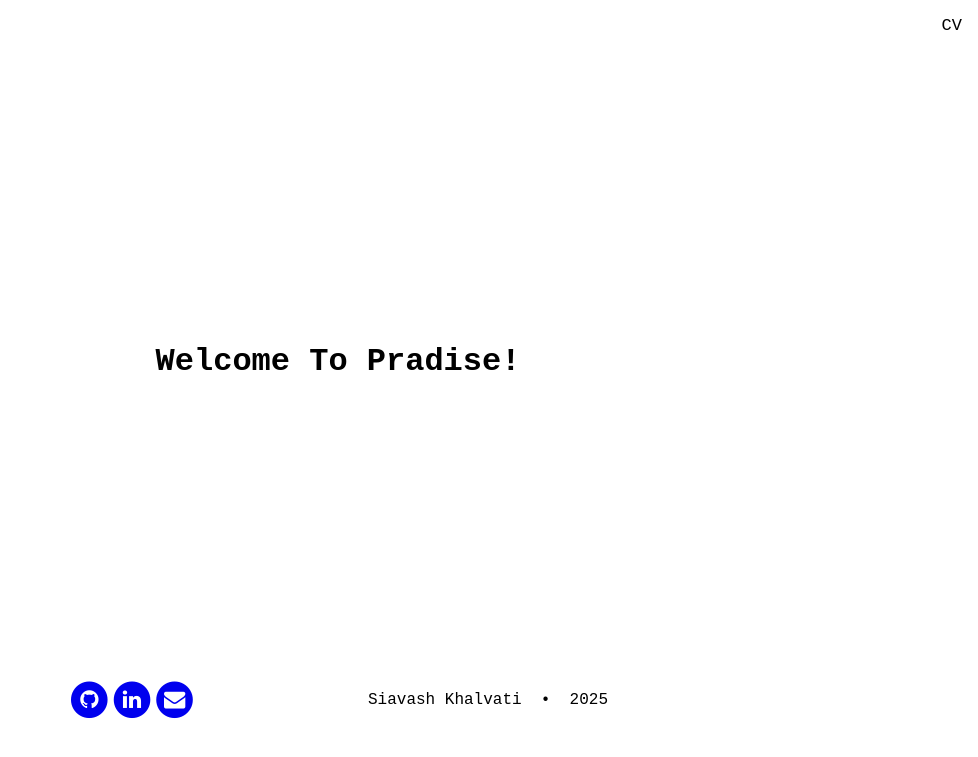
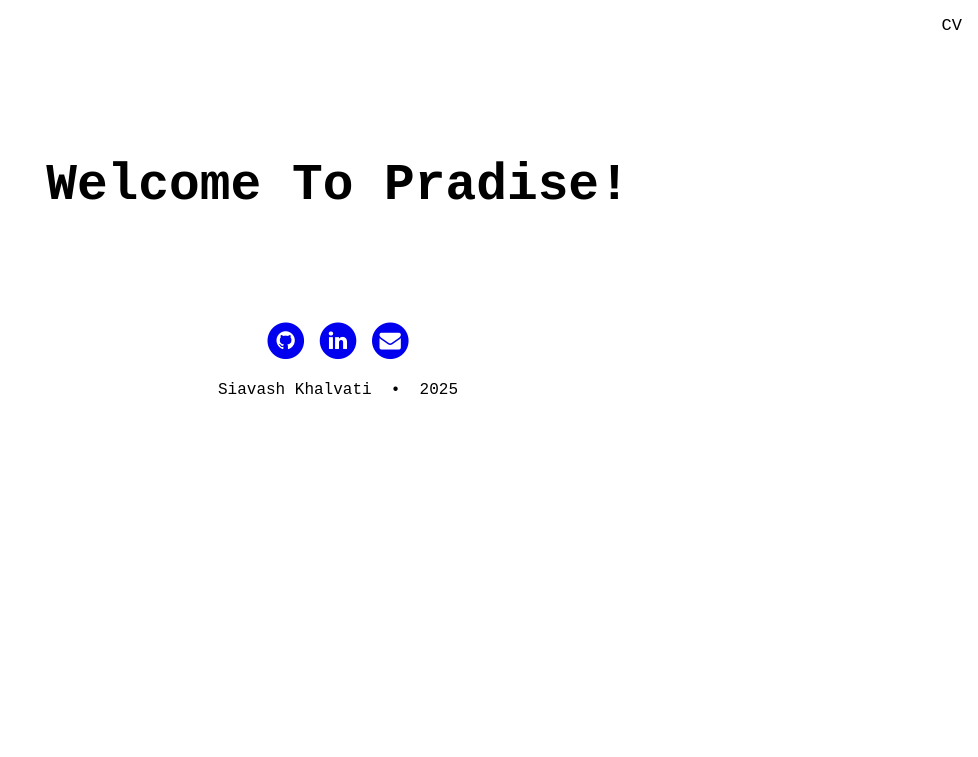
Before and after one commit to binariography/binariography, a Jekyll site: the page built from index.md, in a window 1280 px wide. Shown: the top 757 px of the page, without its empty margins (302-1280 px from the left). Built offline with Jekyll 4.4.1, drawn with Linux system fonts in a browser that asks for light colours; nearby versions of some CDN libraries.

Commit message:
- added "a" to make sure sns links are always aligned in center - tidy up

```diff
--- a/assets/css/main.scss
+++ b/assets/css/main.scss
@@ -2,6 +2,10 @@
 ---
 
 @import "no-style-please";
+
+a {
+  text-decoration: none;
+}
 
 .topnav {
   overflow: hidden;
@@ -26,110 +30,44 @@
 }
 
 .center-screen {
-  width: 640px;
-  height: 50vh;
   display: flex;
   justify-content: center;
   align-items: center;
   text-align: center;
+  font-size: max(20px, 4vw);
+
 }
 
 .cv_subtitle { color: grey;}
 
 
 .footer-container {
-  display: flex;
   justify-content: center;
-  flex-wrap: wrap;
+  align-items: center;
+  text-align: center;
 }
 
 .footer-container > div {
-  justify-content: center;
+  width: 90vw;
+  text-align: center;;
   margin: 10px;
   padding: 10px;
-  font-size: 30px;
 }
 
 .ul-inline {
-  width: 300px;
   overflow: hidden;
   list-style-type: none;
   margin: 0;
+  color: black;
   padding: 0;
-  justify-content: center;
-}
-
-.row:before {
-  display:table;
-  content:" "
 }
 
 .list-inline {
   justify-content: center;
-  float: left;
   display: inline;
   overflow: hidden;
 }
 
-.footer a {
-  float: left;
-  color: black;
-  text-align: left;
-  padding: 14px 16px;
-  text-decoration: none;
-  font-size: 17px;
+.text-center {
+  text-align: center;
 }
-
-.footer a:hover {
-  color: green;
-}
-
-.footer a.active {
-  background-color: #04AA6D;
-  color: white;
-}
-
-.fa {
-  display:inline-block;
-  font:normal normal normal 14px/1 FontAwesome;
-  font-size:inherit;
-  text-rendering:auto;
-  -webkit-font-smoothing:antialiased;
-  -moz-osx-font-smoothing:grayscale
-}
-
-.fa-lg {
-  font-size:1.33333333em;
-  line-height:.75em;
-  vertical-align:-15%
-}
-
-.fa-stack-1x,
-.fa-stack-2x {
-  position:absolute;
-  left:0;
-  width:100%;
-  text-align:center
-}
-
-.fa-stack-1x {
-  line-height:inherit
-}
-
-.fa-stack-2x {
-  font-size:2em
-}
-
-.fa-inverse {
-  color:#fff
-}
-
-.fa-github:before {
-  content:"\f09a";
-}
-
-.row {
-  overflow-wrap: break-word;
-  margin-right:-15px;
-  margin-left:-15px
-}
```
